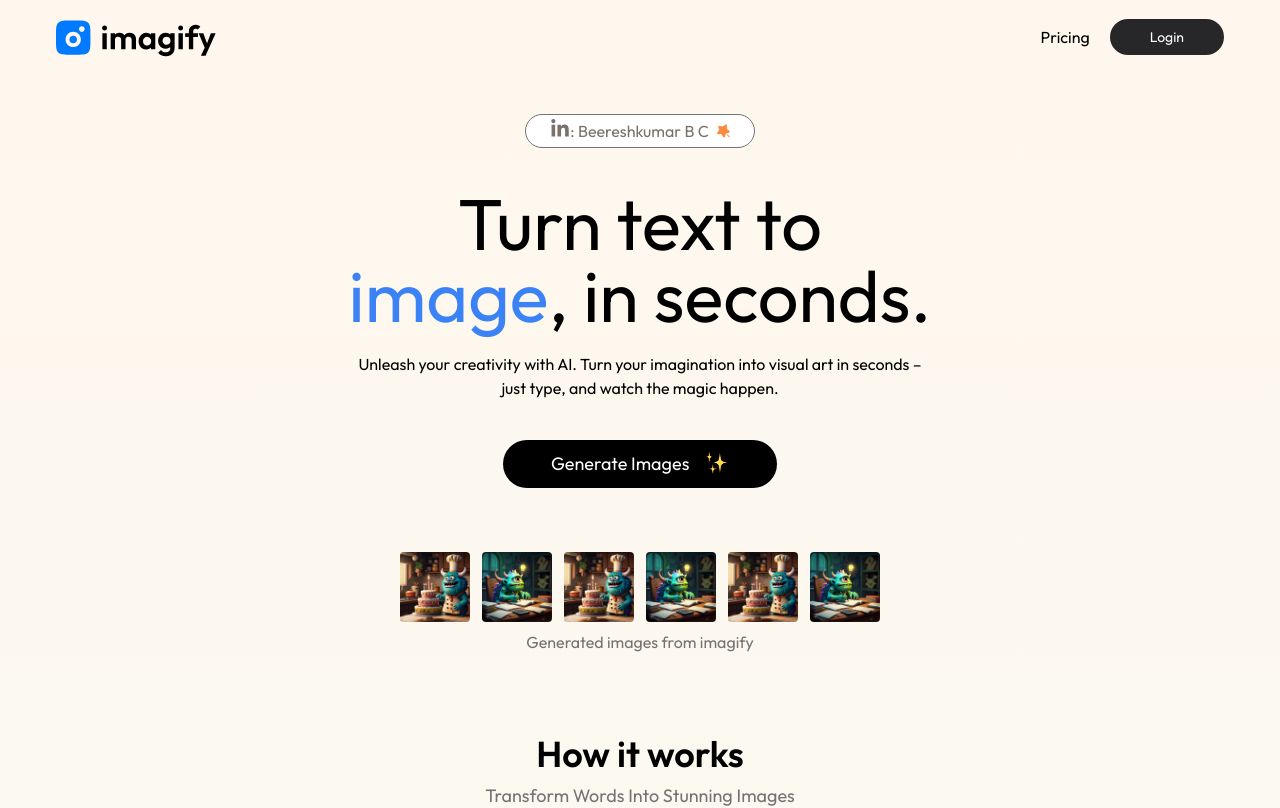
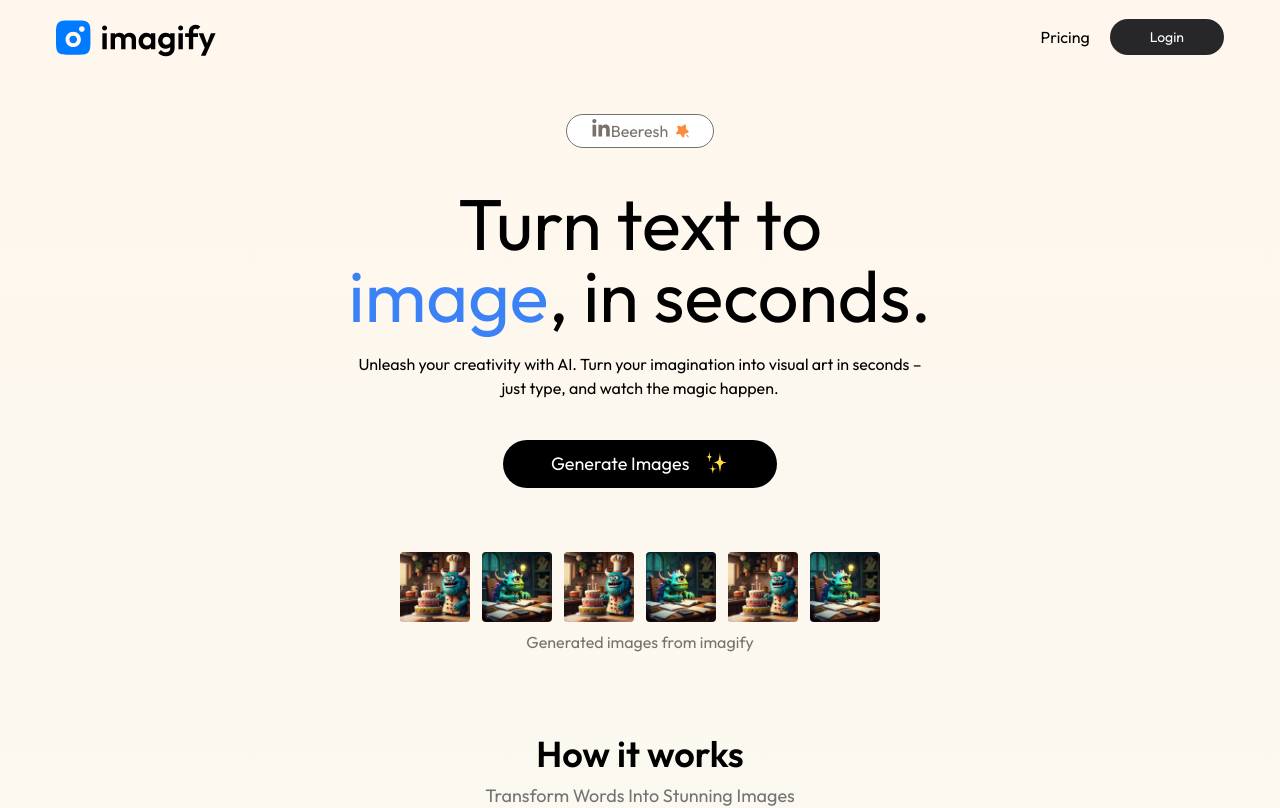
Before and after one commit to beereshbc/iMAGIFY-Saas, a React (Vite) app in the folder client/: page / in a window 1280 px wide. Shown: the top 808 px of the page. Built offline with nearby package versions, Linux system fonts and the light colour scheme; no server answers; a web font is replaced by a local one.

Commit message:
linkdin link

```diff
--- a/client/src/components/Header.jsx
+++ b/client/src/components/Header.jsx
@@ -38,7 +38,7 @@ const Header = () => {
             <path
               d="M100.3 448H7.4V148.9h92.9zM53.8 108.1C24.1 108.1 0 83.5 0 53.8a53.8 53.8 0 0 1 107.6 0c0 29.7-24.1 54.3-53.8 54.3zM447.9 448h-92.7V302.4c0-34.7-.7-79.2-48.3-79.2-48.3 0-55.7 37.7-55.7 76.7V448h-92.8V148.9h89.1v40.8h1.3c12.4-23.5 42.7-48.3 87.9-48.3 94 0 111.3 61.9 111.3 142.3V448z" />
           </svg>
-        </span> : Beereshkumar B C</p>
+        </span><a href="www.linkedin.com/in/beereshkumar-b-c-004397341">Beeresh</a></p>
         <img src={assets.star_icon} alt="" />
       </motion.div>
       <motion.h2
```
